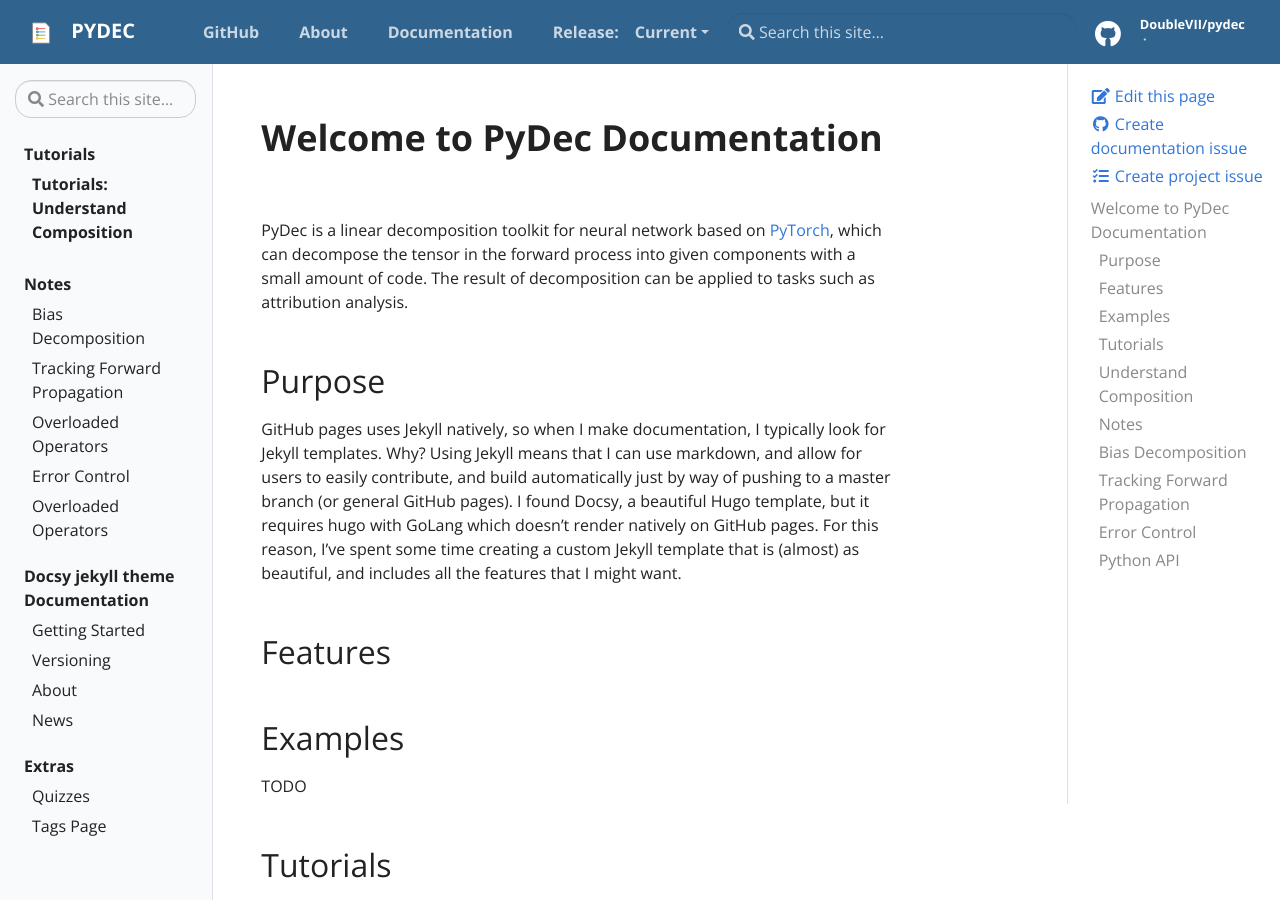
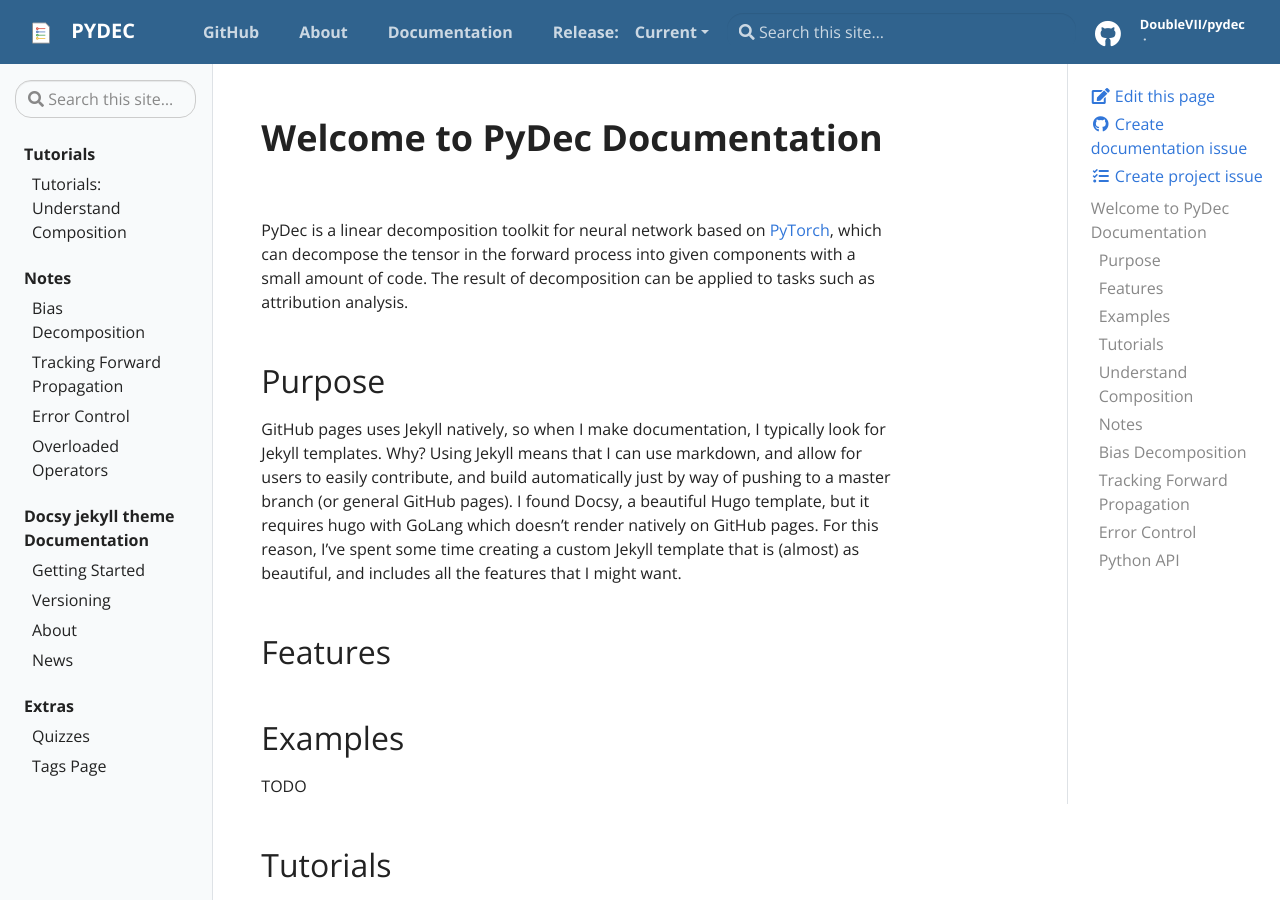
Before and after one commit to NJUNLP/pydec, a Jekyll site: the page built from docs/pages/index.md, in a window 1280 px wide and 900 px high. Built offline with Jekyll 4.4.1, drawn with Linux system fonts in a browser that asks for light colours; some of the changed lines change nothing that is shown.

Commit message:
fix url path bug

```diff
--- a/docs/_data/toc.yml
+++ b/docs/_data/toc.yml
@@ -2,7 +2,7 @@
   url: "docs/tutorials"
   links:
     - title: "Tutorials: Understand Composition"
-    - url: "docs/tutorials/understand-composition"
+      url: "docs/tutorials/understand-composition"
 - title: Notes
   url: docs/notes
   links:
@@ -10,8 +10,6 @@
       url: "docs/notes/bias-decomposition"
     - title: "Tracking Forward Propagation"
       url: "docs/notes/tracking-forward-propagation"
-    - title: "Overloaded Operators"
-      url: "docs/notes/overloaded-operators"
     - title: "Error Control"
       url: "docs/notes/error-control"
     - title: "Overloaded Operators"
```
